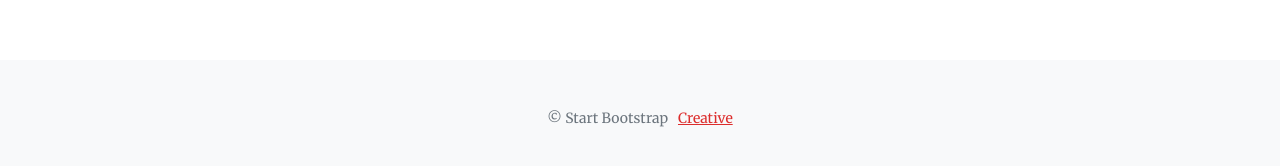
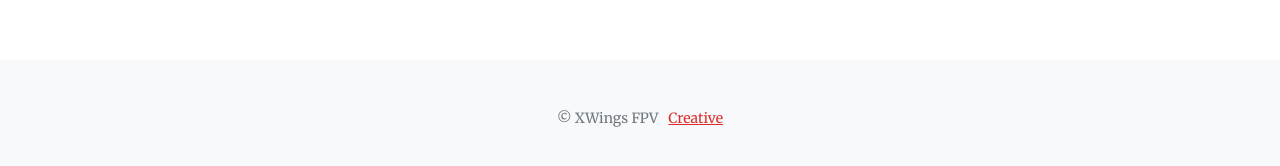
Before and after one commit to XWings-FPV/webpage, a Jekyll site: the page built from index.md, in a window 1280 px wide and 900 px high, scrolled down 4917 px. Shown: the part 723-889 px from the top of the window. Built offline with Jekyll 4.4.1, drawn with Linux system fonts in a browser that asks for light colours; comment, search, counter and statistics services are not loaded.

Commit message:
Update footer.yml: changed copyright and link

```diff
--- a/_data/footer.yml
+++ b/_data/footer.yml
@@ -1,5 +1,5 @@
-copyright: '&copy; Start Bootstrap'
+copyright: '&copy; XWings FPV'
 links:
   - text: Creative
-    url: 'https://startbootstrap.com/themes/creative/'
+    url: 'https://startbootstrap.com'
     new_window: true
```
